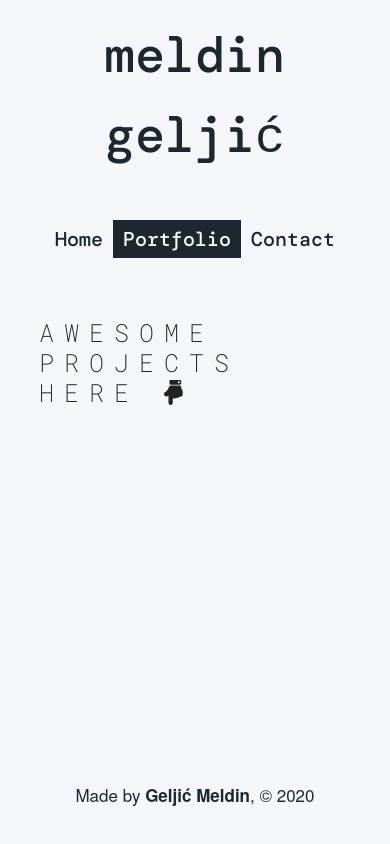
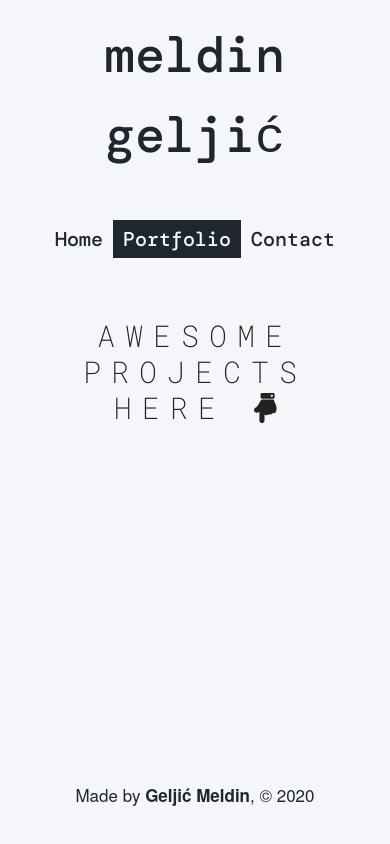
Before and after one commit to darat11/portoflio-website, a React (Create React App) app: page /portfolio in a window 390 px wide. Built offline with nearby package versions, Linux system fonts and the light colour scheme; a web font is replaced by a local one.

Commit message:
media querie for title

```diff
--- a/src/pages/portfolio.module.css
+++ b/src/pages/portfolio.module.css
@@ -11,3 +11,10 @@
   margin-bottom: 3rem;
   text-transform: uppercase;
 }
+
+@media all and (max-width: 700px) {
+  .tittle {
+    font-size: 3rem;
+    text-align: center;
+  }
+}
```
